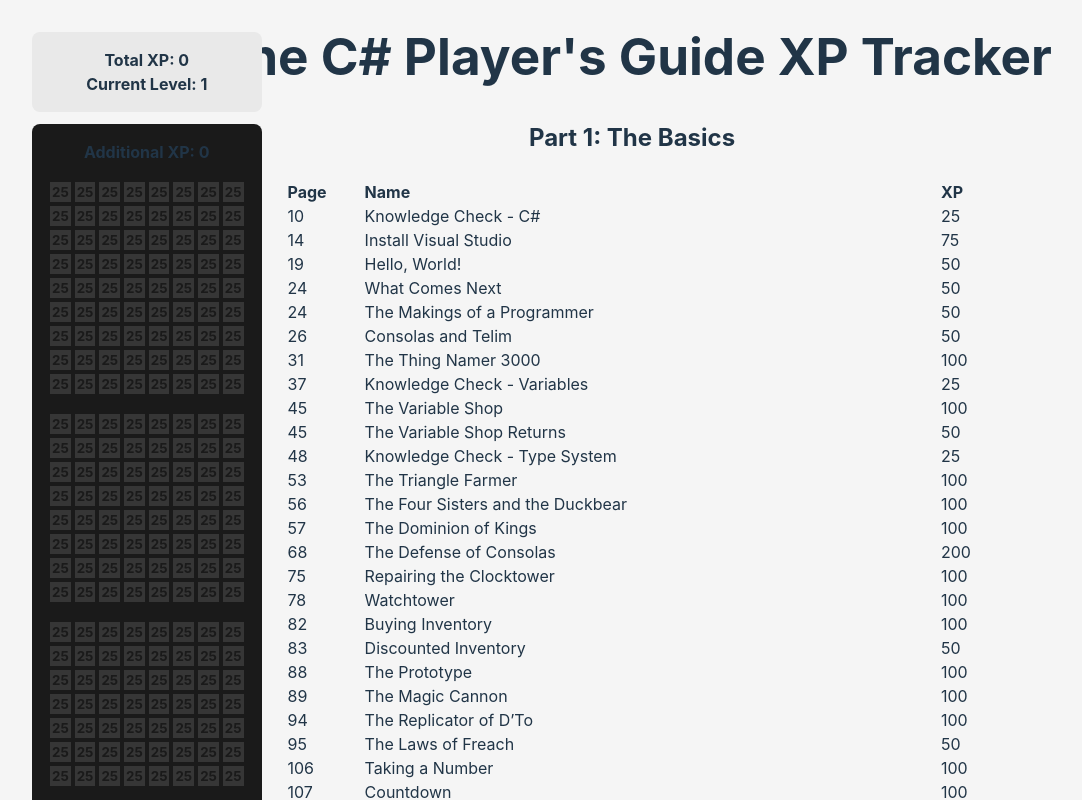
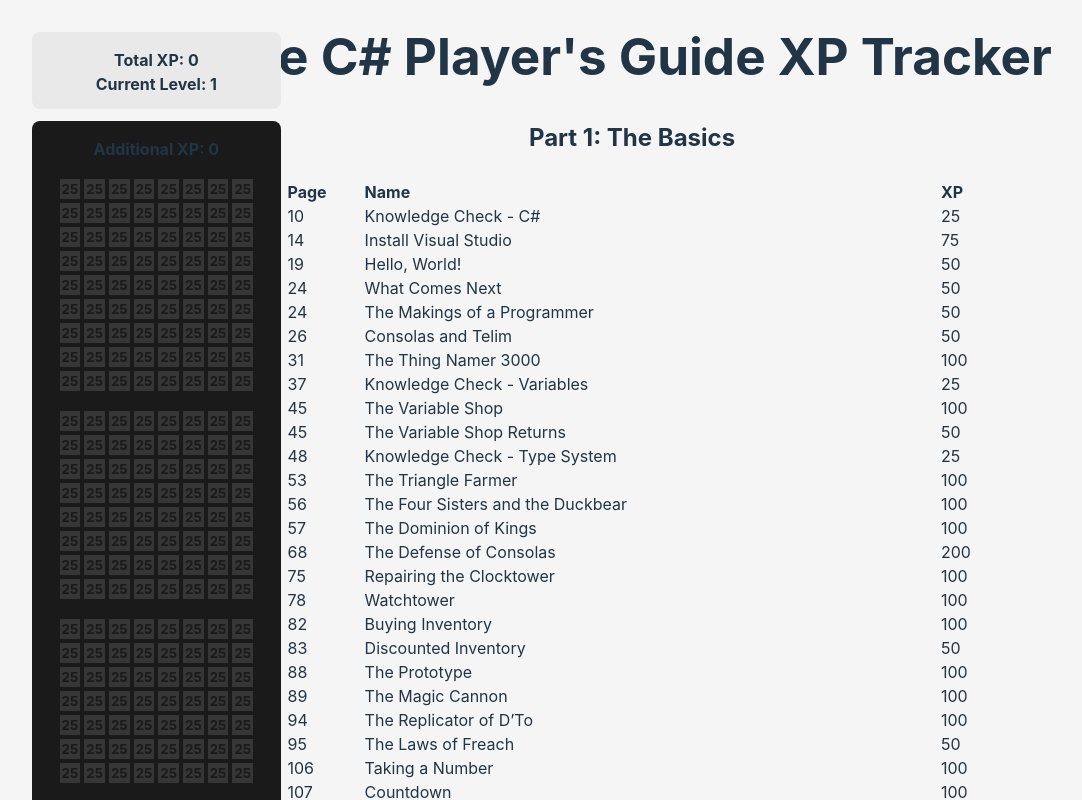
Before and after one commit to JohnMcCormick/xp-tracker, a React (Vite) app: page / in a window 1280 px wide. Shown: the top 800 px of the page, without its empty margins (8-1090 px from the left). Built offline with nearby package versions, Linux system fonts and the light colour scheme.

Commit message:
Filling level cells in sequence

```diff
--- a/src/App.css
+++ b/src/App.css
@@ -20,10 +20,15 @@
 }
 
 .summary, .xp-table {
-  padding: 2vh;
+  padding: 2vh 2vw 1vw 2vw;
   background-color: #1a1a1a;
   margin: 1.5vh 2.5vh 0 2.5vh;
   border-radius: 1vh;
+}
+
+.xp-table-container {
+  display: flex;
+  flex-direction: column-reverse;
 }
 
 .xp-table-row {
@@ -33,6 +38,8 @@
 
 .xp-table-level {
   padding-top: 1rem;
+  display: flex;
+  flex-direction: column-reverse;
 }
 
 .xp-table-cell {
@@ -44,6 +51,10 @@
   height: 1rem;
   line-height: 1.25;
   padding: 0.125rem;
+}
+
+.xp-table-cell.filled {
+  color: #363636;
 }
 
 @media (prefers-color-scheme: light) {
--- a/src/App.jsx
+++ b/src/App.jsx
@@ -9,6 +9,10 @@
 function App() {
   const [challengeGroupList, setChallengeGroupList] = useState([]);
   const [totalXP, setTotalXP] = useState(0);
+  const [XPLevels, setXPLevels] = useState(() => {
+
+    return 0;
+  })
 
   useEffect(() => {
     const localStorageState = localStorage.getItem("challenges");
--- a/src/components/Summary.jsx
+++ b/src/components/Summary.jsx
@@ -13,12 +13,41 @@
   return currentLevel;
 }
 
-const SummaryTable = () => {
-  return new Array(9).fill().map((_, i) => <SummaryLevel rows={9 - i} />)
+const SummaryTable = ({ totalXP }) => {
+  let remainingXP = totalXP;
+  return new Array(9).fill().map((_, levelIndex) => {
+    let level = levelIndex + 1;
+    let levelXP = level * 8 * 25;
+    let XPForLevel = remainingXP;
+    if (remainingXP >= levelXP) {
+      remainingXP -= levelXP;
+    } else {
+      remainingXP = 0;
+    }
+    return <div key={levelIndex} className='xp-table-level'><SummaryLevel remainingXP={XPForLevel} rows={level} /></div>
+  })
 }
 
-const SummaryLevel = ({ rows }) => {
-  return (<div className='xp-table-level'>{new Array(rows).fill().map(() => <div className='xp-table-row'>{(new Array(8)).fill().map(() => <div className='xp-table-cell'>25</div>)}</div>)}</div>)
+const SummaryLevel = ({ rows, remainingXP }) => {
+  return new Array(rows).fill().map((_, i) => {
+    let rowXP = 8 * 25;
+    let XPForLevel = remainingXP;
+    if (remainingXP >= rowXP) {
+      remainingXP -= rowXP
+    } else {
+      remainingXP = 0
+    }
+    return <div key={i} className='xp-table-row'><SummaryCells remainingXP={XPForLevel} /></div>
+  })
+}
+
+
+const SummaryCells = ({ remainingXP }) => {
+  return new Array(8).fill().map((_, i) => {
+    let filled = remainingXP >= 25;
+    if (filled) remainingXP -= 25;
+    return <div key={i} className={`xp-table-cell ${filled ? 'filled' : ''}`}>25</div>
+  })
 }
 
 export default ({ totalXP }) => {
@@ -31,7 +60,9 @@
       </div>
       <div className='xp-table'>
         <span>Additional XP: 0</span>
-        <SummaryTable />
+        <div className='xp-table-container'>
+          <SummaryTable totalXP={totalXP} />
+        </div>
       </div>
     </div>
   )
```
